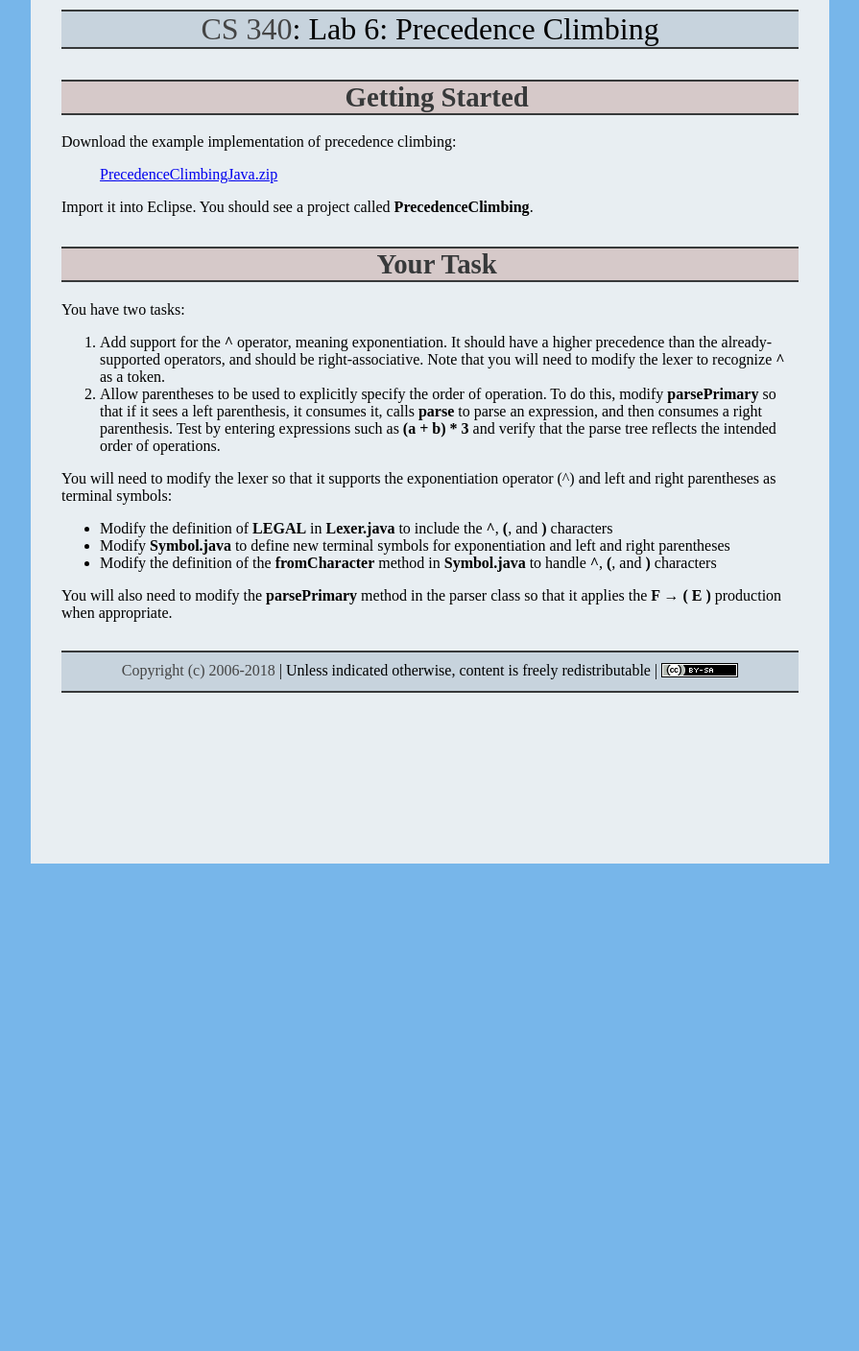
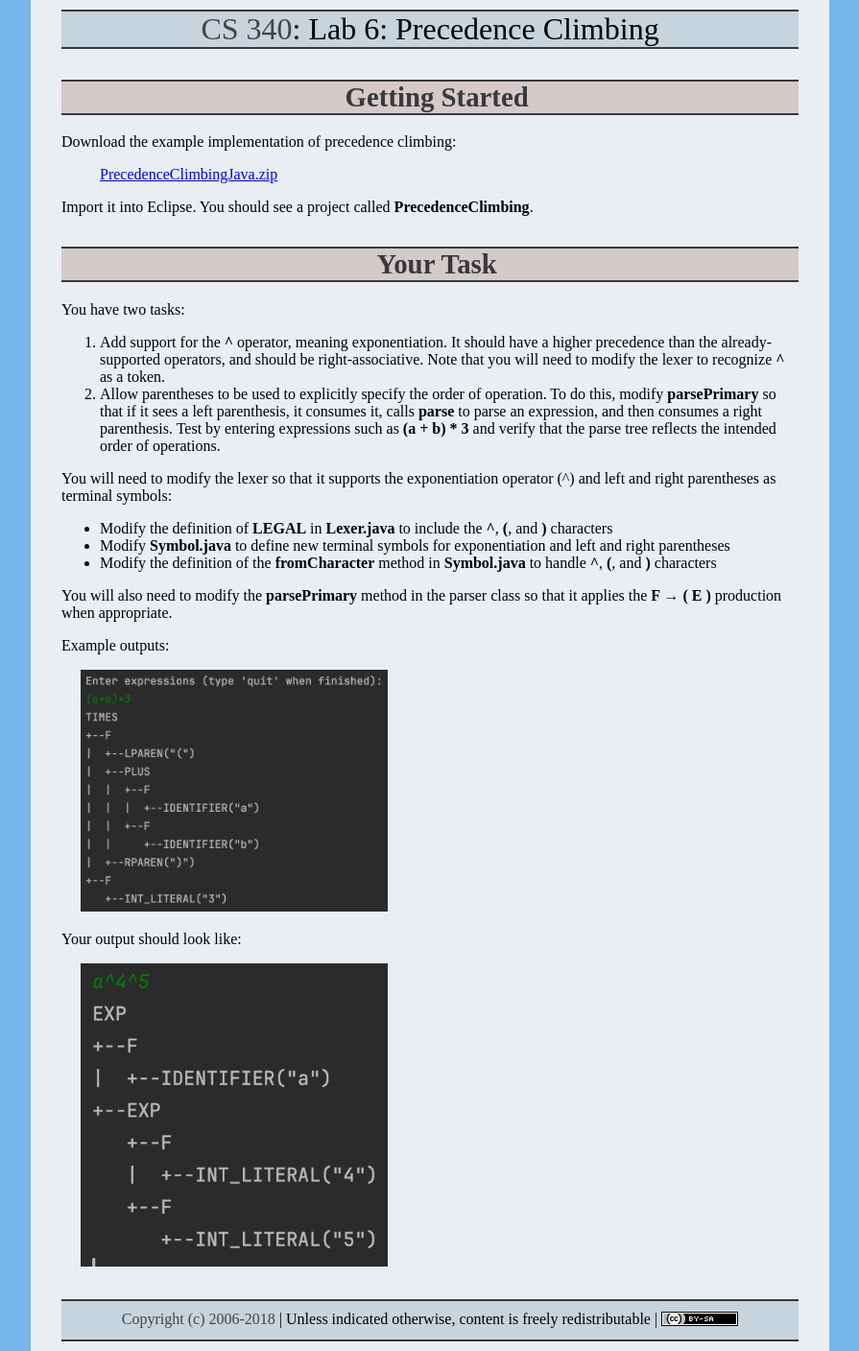
Before and after one commit to ycpcs/cs340-fall2026, a Jekyll site: the page built from labs/lab06.md, in a window 1280 px wide. Shown: the whole page at 96% size, without its empty margins (192-1087 px from the left). Built offline with Jekyll 4.4.1, drawn with Linux system fonts in a browser that asks for light colours; before the commit the page ends 900 px from its top, so only the background shows below that.

Commit message:
Update lab06.md

```diff
--- a/labs/lab06.md
+++ b/labs/lab06.md
@@ -28,6 +28,14 @@ You will need to modify the lexer so that it supports the exponentiation operato
 
 You will also need to modify the **parsePrimary** method in the parser class so that it applies the **F &rarr; ( E )** production when appropriate.
 
+Example outputs:
+
+<img style="margin-left: 20px; width: 20em;" src="img/lab06a.png" onerror="this.src='img/lab06a.png'">
+
+Your output should look like:
+
+<img style="margin-left: 20px; width: 20em;" src="img/lab06b.png" onerror="this.src='img/lab06b.png'">
+
 <!--
 ## Solution
 
```
